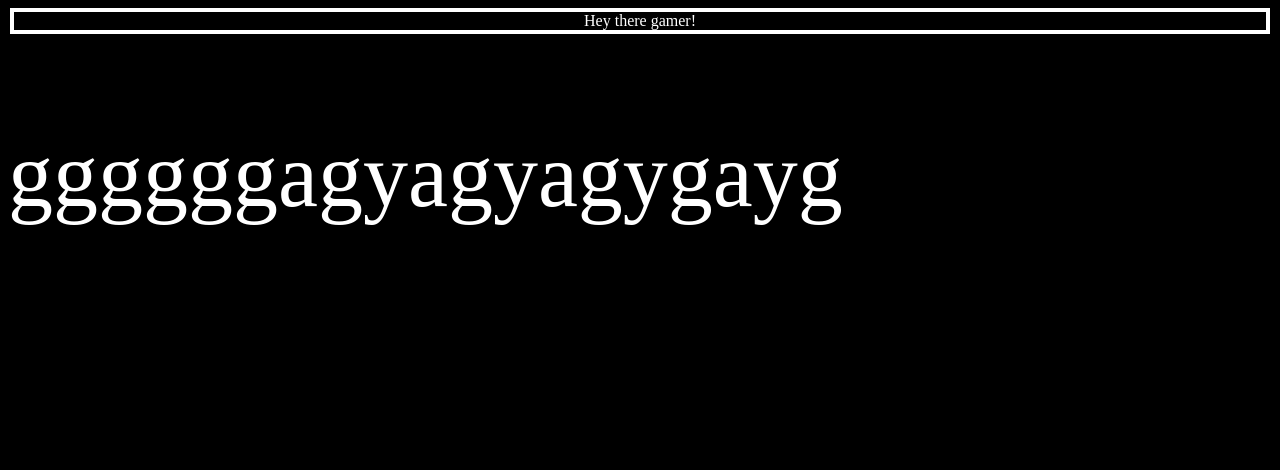
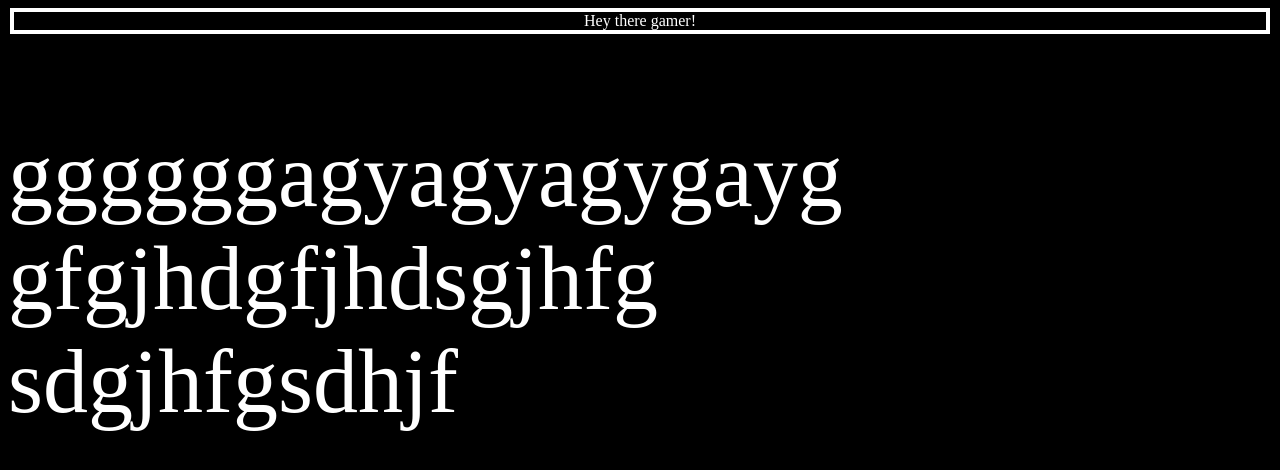
Before and after one commit to PewNewsOfficial/Spectrum, a plain HTML site: page index.html in a window 1280 px wide. Drawn offline with Linux system fonts and the light colour scheme.

Commit message:
Update index.html

```diff
--- a/index.html
+++ b/index.html
@@ -25,7 +25,7 @@ p {
         <div class="title">
             Hey there gamer!
         </div>
-        <p style="font-size:90px;">ggggggagyagyagygayg</p>
+        <p style="font-size:90px;">ggggggagyagyagygayg<br />gfgjhdgfjhdsgjhfg<br />sdgjhfgsdhjf</p>
     </body>
 
 </html>
```
